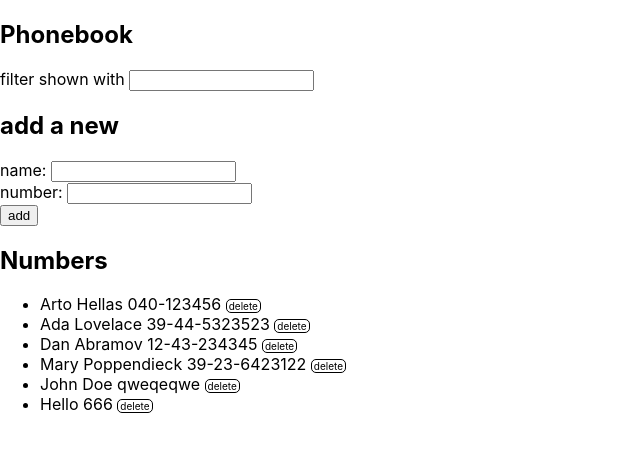
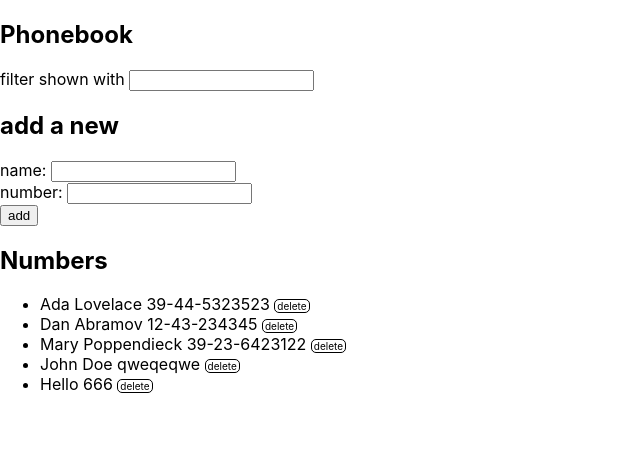
Before and after one commit to c1b3rt00lk1t/a-phonebook, a React (Create React App) app: page / in a window 1280 px wide. Shown: the top 452 px of the page, without its empty margins (0-640 px from the left). Built offline with nearby package versions, Linux system fonts and the light colour scheme; data requests are answered from the project's data file.

Commit message:
Fixed the id param in deleteAxios call and passed also the name to display the confirm window.

```diff
--- a/db.json
+++ b/db.json
@@ -1,10 +1,5 @@
 {
   "persons": [
-    {
-      "name": "Arto Hellas",
-      "number": "040-123456",
-      "id": 1
-    },
     {
       "name": "Ada Lovelace",
       "number": "39-44-5323523",
--- a/src/App.js
+++ b/src/App.js
@@ -46,7 +46,7 @@ const App = () => {
   };
 
   const deletePerson = (id) => {
-    deleteAxios();
+    deleteAxios(id);
   }
 
   const getPersonsFromServer = () => {
--- a/src/components/DeleteTag.jsx
+++ b/src/components/DeleteTag.jsx
@@ -1,10 +1,10 @@
 import React from 'react'
 
-const DeleteTag = ({name, deletePerson}) => {
+const DeleteTag = ({id, name, deletePerson}) => {
 
   const handleClick = () => {
     if (window.confirm(`Delete ${name}`)){
-      deletePerson(name);
+      deletePerson(id);
     }
   }
 
--- a/src/components/Persons.jsx
+++ b/src/components/Persons.jsx
@@ -1,12 +1,12 @@
 import React from 'react'
 import DeleteTag from './DeleteTag'
 
-const Persons = ({filteredPersons}) => {
+const Persons = ({filteredPersons, deletePerson}) => {
   return (
     <ul>
         {filteredPersons.map((person) => (
           <li key={person.name}>
-            {person.name} {person.number} <DeleteTag />
+            {person.name} {person.number} <DeleteTag deletePerson={deletePerson} id={person.id} name={person.name}/>
           </li>
         ))}
       </ul>
```
